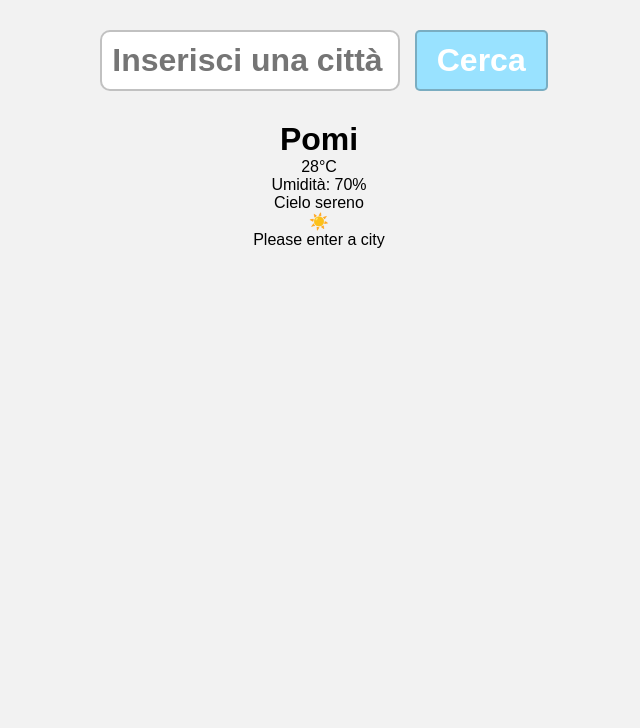
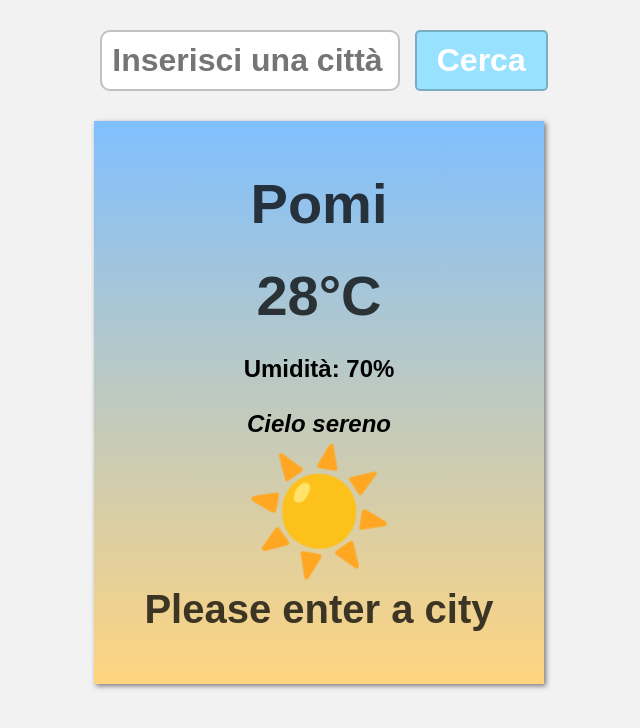
Before and after one commit to IazzettaPierluigi/JS-WeatherApp, a plain HTML site: page index.html in a window 1280 px wide. Shown: the whole page, without its empty margins (321-961 px from the left). Drawn offline with Linux system fonts and the light colour scheme.

Commit message:
final style

```diff
--- a/index.html
+++ b/index.html
@@ -19,6 +19,8 @@
     </form>
 
     <!-- display del meteo sotto forma di card -->
+    <div class="card">
+
         <h1 class="cityDisplay">Pomi</h1>
         <p class="tempDisplay">28°C</p>
         <p class="humidityDisplay"> Umidità: 70%</p>
@@ -26,6 +28,7 @@
         <p class="weatherEmoji">☀️</p>
         <p class="errorDisplay">Please enter a city</p>
 
+    </div>
 
 
 
--- a/style.css
+++ b/style.css
@@ -37,3 +37,57 @@ button[type="submit"] {
     color: white;
     cursor: pointer;
 }
+
+button[type="submit"]:hover {
+    background-color: hsl(197, 100%, 70%);
+}
+
+.card {
+    background: linear-gradient(180deg, hsl(210, 100%, 75%), hsl(40, 100%, 75%));
+    padding: 50px;
+    box-shadow: 2px 2px 5px hsla(0, 0%, 0%, 0.5);
+    display: flex;
+    min-width: 300px;
+    flex-direction: column;
+    align-items: center;
+
+}
+
+h1 {
+    font-size: 3.5rem;
+    margin-bottom: 25px;
+}
+
+p {
+    font-size: 1.5rem;
+    margin: 2px 0;
+}
+
+.cityDisplay,
+.tempDisplay {
+    font-size: 3.5rem;
+    font-weight: bold;
+    color: hsla(0, 0%, 0%, 0.75);
+    margin-bottom: 25px;
+}
+
+.humidityDisplay {
+    font-weight: bold;
+    margin-bottom: 25px;
+}
+
+.descDisplay {
+    font-style: italic;
+    font-weight: bold;
+    font-size: 1.5rem;
+}
+
+.weatherEmoji {
+    font-size: 7.5rem;
+}
+
+.errorDisplay {
+    font-size: 2.5rem;
+    font-weight: bold;
+    color: hsla(0, 0%, 0%, 0.75);
+}
```
Lines whose indentation alone changed are shown as unchanged.
